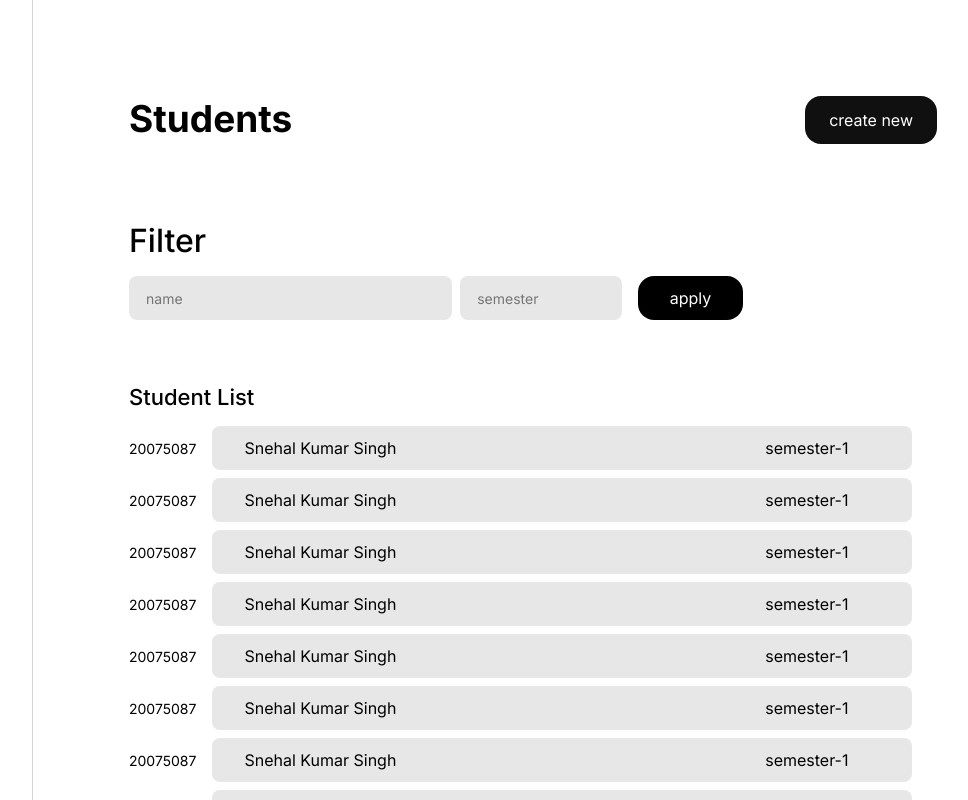
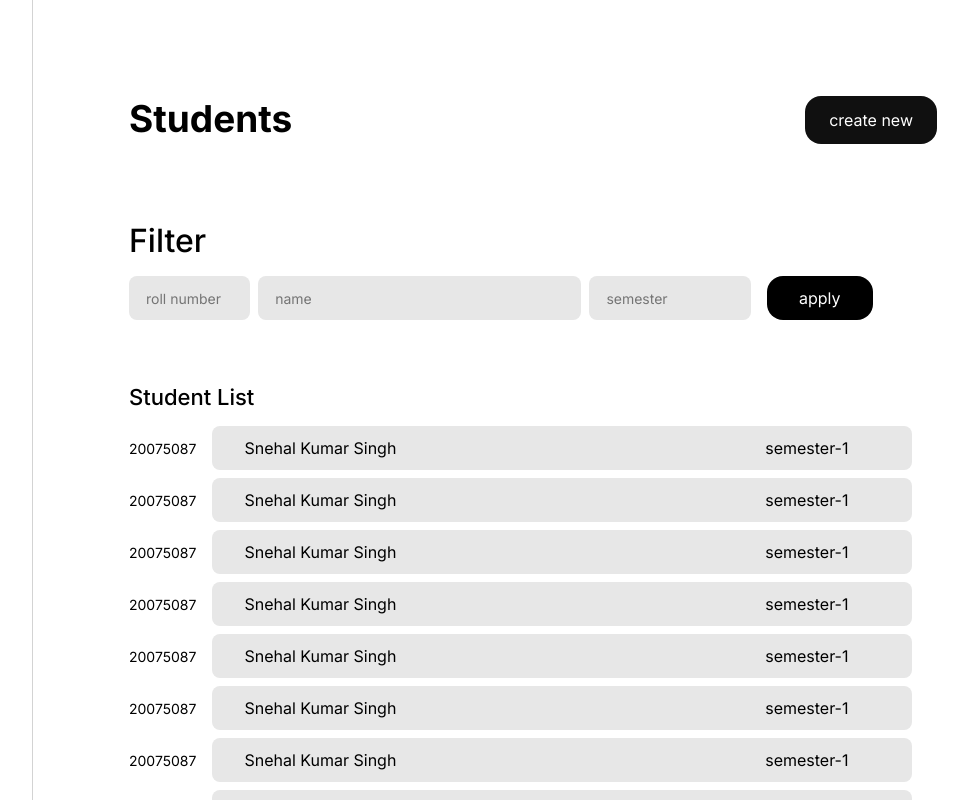
Before and after one commit to Xydon/messbookFrontEnd, a React (Create React App) app: page / in a window 1280 px wide. Shown: the whole page, without its empty margins (247-1215 px from the left). Built offline with nearby package versions, Linux system fonts and the light colour scheme.

Commit message:
improved

```diff
--- a/src/AdminScreens/Student/Student.css
+++ b/src/AdminScreens/Student/Student.css
@@ -33,7 +33,11 @@
 }
 
 .Student__filterControl__row {
-	min-width : 50%;
+	min-width : 60%;
+}
+
+.Student .filterControl__rollNumber {
+	width : 15%;
 }
 
 .Student .filterControl__name {
--- a/src/AdminScreens/Student/Student.tsx
+++ b/src/AdminScreens/Student/Student.tsx
@@ -30,6 +30,11 @@ function StudentAdd() {
 				</div>
 
 				<div className="Student__filterControl__row row mb-6">
+					<input
+						type="number"
+						className="input_size_m round-8 mb-2 mr-1 form__input filterControl__rollNumber"
+						placeholder="roll number"
+					/>
 					<input
 						type="text"
 						className="input_size_m round-8 mb-2 mr-1 form__input filterControl__name"
```
